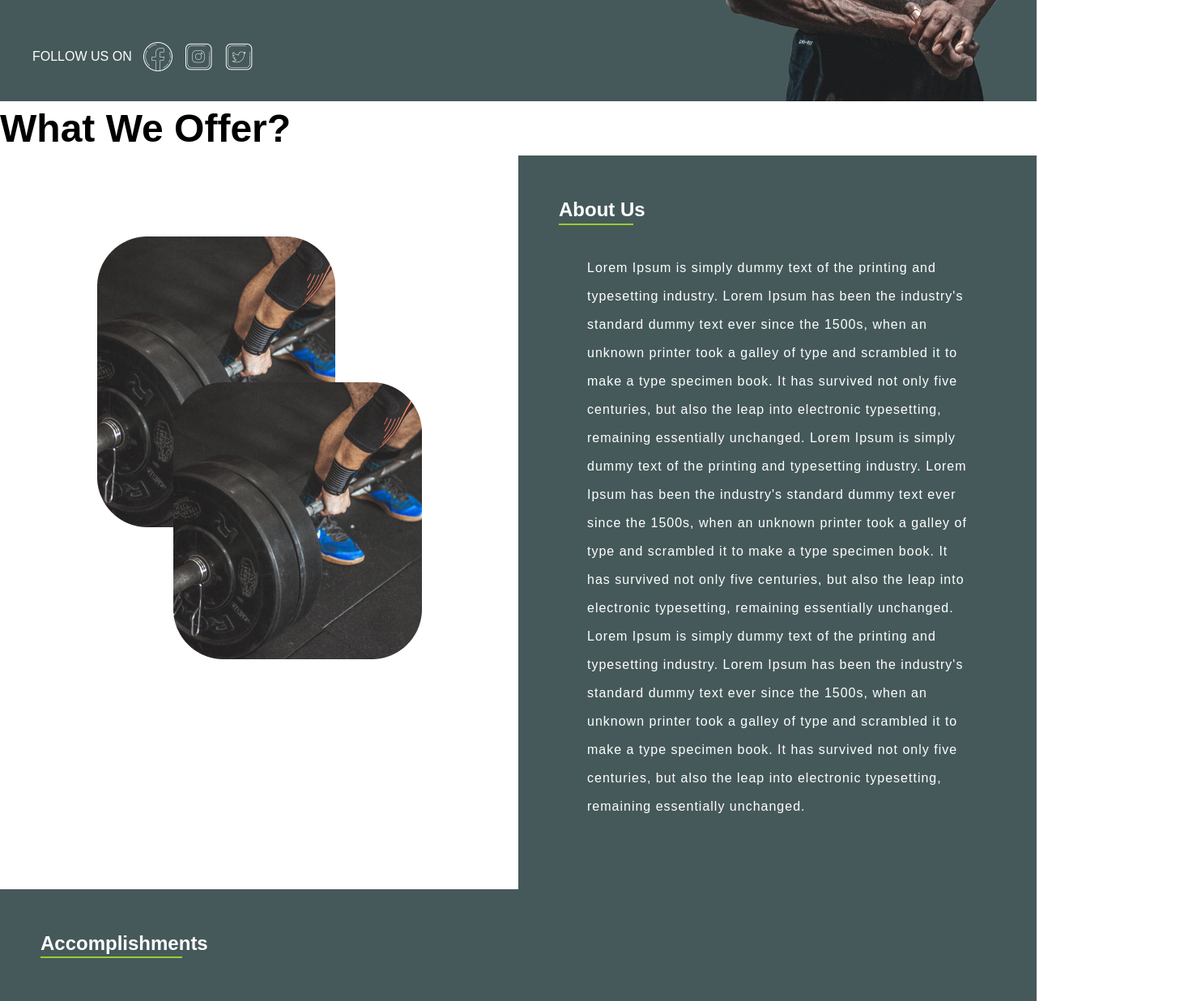
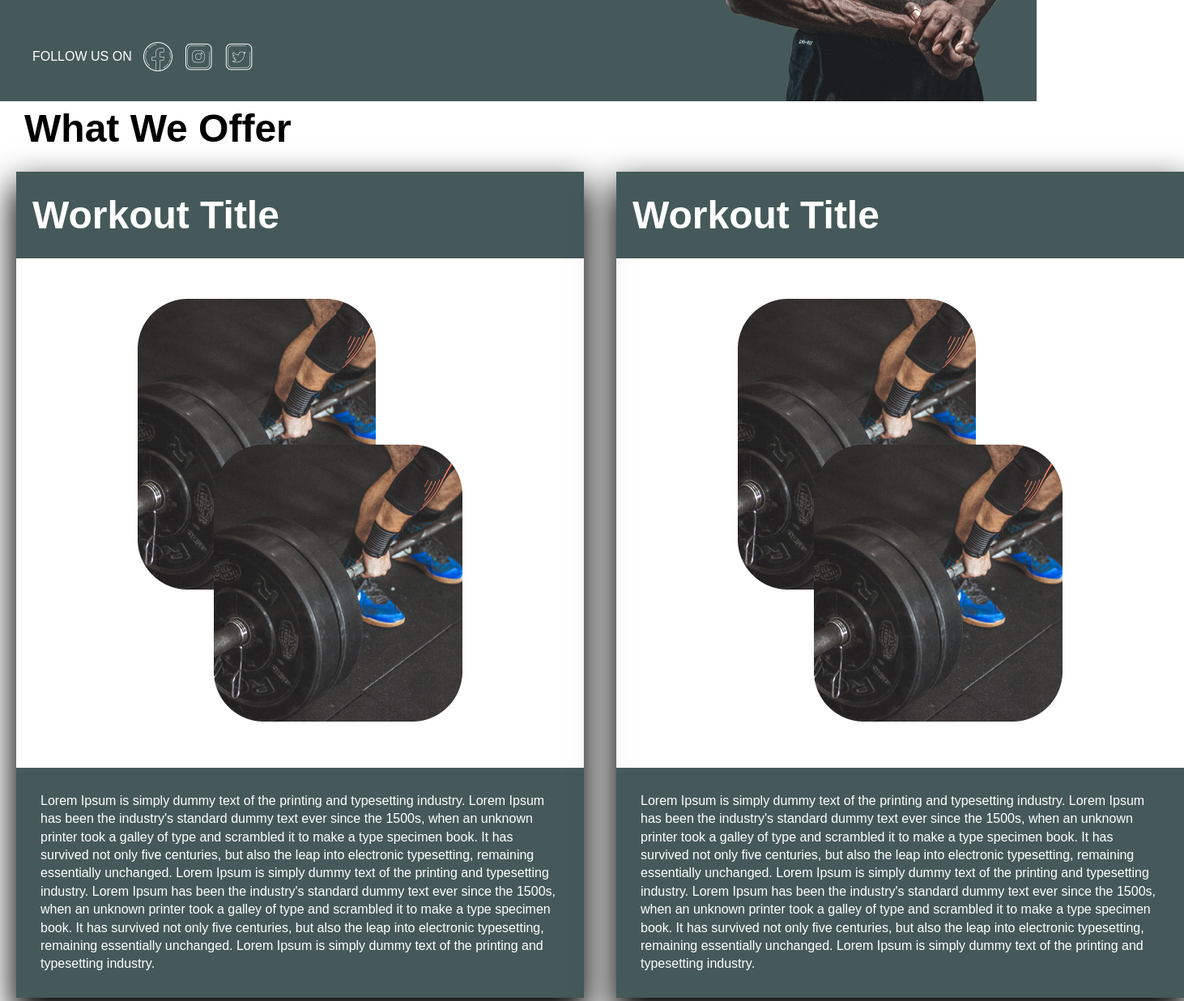
Before and after one commit to VncntDzn/fit_gym, a React (Create React App) app: page / in a window 1280 px wide. Shown: the part 620-1856 px from the top of the page at 81% size, 1462 px wide, since content can reach past the window. Built offline with nearby package versions, Linux system fonts and the light colour scheme.

Commit message:
Added data to offers

```diff
--- a/src/components/home/Offers.js
+++ b/src/components/home/Offers.js
@@ -2,8 +2,45 @@ import React from 'react';
 
 export default function Offers() {
     return (
-        <div>
-            <h1>What We Offer?</h1>
-        </div>
+        <section style={{ backgroundColor: "white" }}>
+            <h1 style={{paddingLeft:"30px"}}>What We Offer</h1>
+            <div style={{ display: "flex" }}>
+                <div style={{ flex: "50%", boxShadow: " 0 20px 40px 4px", transition: "0.3s", margin: "20px" }}>
+                    <div style={{ backgroundColor: "#45595A" }}>
+                        <h1 style={{ color: "white", padding: "20px" }}>Workout Title</h1>
+                    </div>
+                    <img src={require('../../assets/Aboutus.png')} alt="About Us" style={{ padding: "50px 150px 50px 150px" }} />
+                    <div style={{ backgroundColor: "#45595A" }}>
+                        <p style={{ color: "white", padding: "30px" }}>Lorem Ipsum is simply dummy text of the printing and typesetting industry.
+                        Lorem Ipsum has been the industry's standard dummy text ever since the 1500s, when an unknown printer took a galley of type and scrambled it to make a type specimen book.
+                        It has survived not only five centuries, but also the leap into electronic typesetting, remaining essentially unchanged.
+                        Lorem Ipsum is simply dummy text of the printing and typesetting industry.
+                        Lorem Ipsum has been the industry's standard dummy text ever since the 1500s, when an unknown printer took a galley of type and scrambled it to make a type specimen book.
+                        It has survived not only five centuries, but also the leap into electronic typesetting, remaining essentially unchanged.
+                        Lorem Ipsum is simply dummy text of the printing and typesetting industry.</p>
+                    </div>
+                </div>
+                <div style={{ flex: "50%", boxShadow: " 0 20px 40px 4px", transition: "0.3s", margin: "20px" }}>
+                    <div style={{ backgroundColor: "#45595A" }}>
+                        <h1 style={{ color: "white", padding: "20px" }}>Workout Title</h1>
+                    </div>
+                    <img src={require('../../assets/Aboutus.png')} alt="About Us" style={{ padding: "50px 150px 50px 150px" }} />
+                    <div style={{ backgroundColor: "#45595A" }}>
+                        <p style={{ color: "white", padding: "30px" }}>Lorem Ipsum is simply dummy text of the printing and typesetting industry.
+                        Lorem Ipsum has been the industry's standard dummy text ever since the 1500s, when an unknown printer took a galley of type and scrambled it to make a type specimen book.
+                        It has survived not only five centuries, but also the leap into electronic typesetting, remaining essentially unchanged.
+                        Lorem Ipsum is simply dummy text of the printing and typesetting industry.
+                        Lorem Ipsum has been the industry's standard dummy text ever since the 1500s, when an unknown printer took a galley of type and scrambled it to make a type specimen book.
+                        It has survived not only five centuries, but also the leap into electronic typesetting, remaining essentially unchanged.
+                        Lorem Ipsum is simply dummy text of the printing and typesetting industry.</p>
+                    </div>
+                </div>
+                {/* <div style={{ flex: "25%", boxShadow: " 0 20px 40px 4px", transition: "0.3s", margin: " 0px 0" }}>
+
+                    <img src={require('../../assets/Aboutus.png')} alt="About Us" style={{ padding: "50px" }} />
+                </div> */}
+
+            </div>
+        </section>
     )
 }
```
